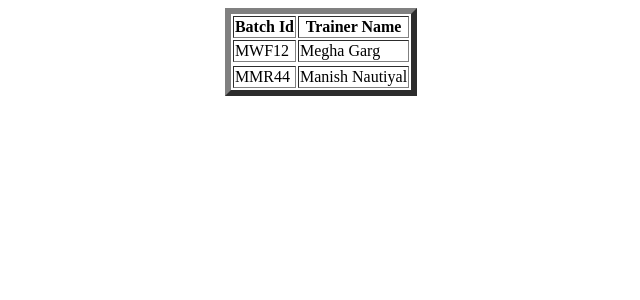
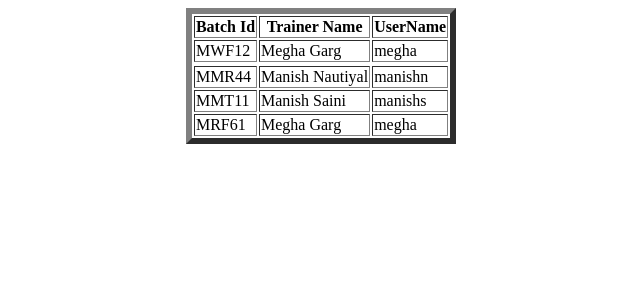
Before and after one commit to meghagarg/examination, a PHP site: page /showbatch.php in a window 1280 px wide. Shown: the top 300 px of the page, without its empty margins (319-959 px from the left). Run offline with PHP 8.4, Linux system fonts and the light colour scheme.

Commit message:
new files

```diff
--- a/showbatch.php
+++ b/showbatch.php
@@ -1,9 +1,10 @@
 <?php
     echo"<center><table border='6' align='center'>";
-    echo '<tr><th>Batch Id</th><th>Trainer Name</th></tr>';
-          echo '<tr><td>MWF12</td><td>Megha Garg</td><tr>';
-
-echo '<tr><td>MMR44</td><td>Manish Nautiyal</td></tr>';
+    echo '<tr><th>Batch Id</th><th>Trainer Name</th><th>UserName</th></tr>';
+          echo '<tr><td>MWF12</td><td>Megha Garg</td><td>megha</td><tr>';
+echo '<tr><td>MMR44</td><td>Manish Nautiyal</td><td>manishn</td></tr>';
+echo '<tr><td>MMT11</td><td>Manish Saini</td><td>manishs</td></tr>';
+echo '<tr><td>MRF61</td><td>Megha Garg</td><td>megha</td></tr>';
     echo"</table></center>";
 
 
```
Also changed, not shown: addbatch.php (+7 -2 lines).
